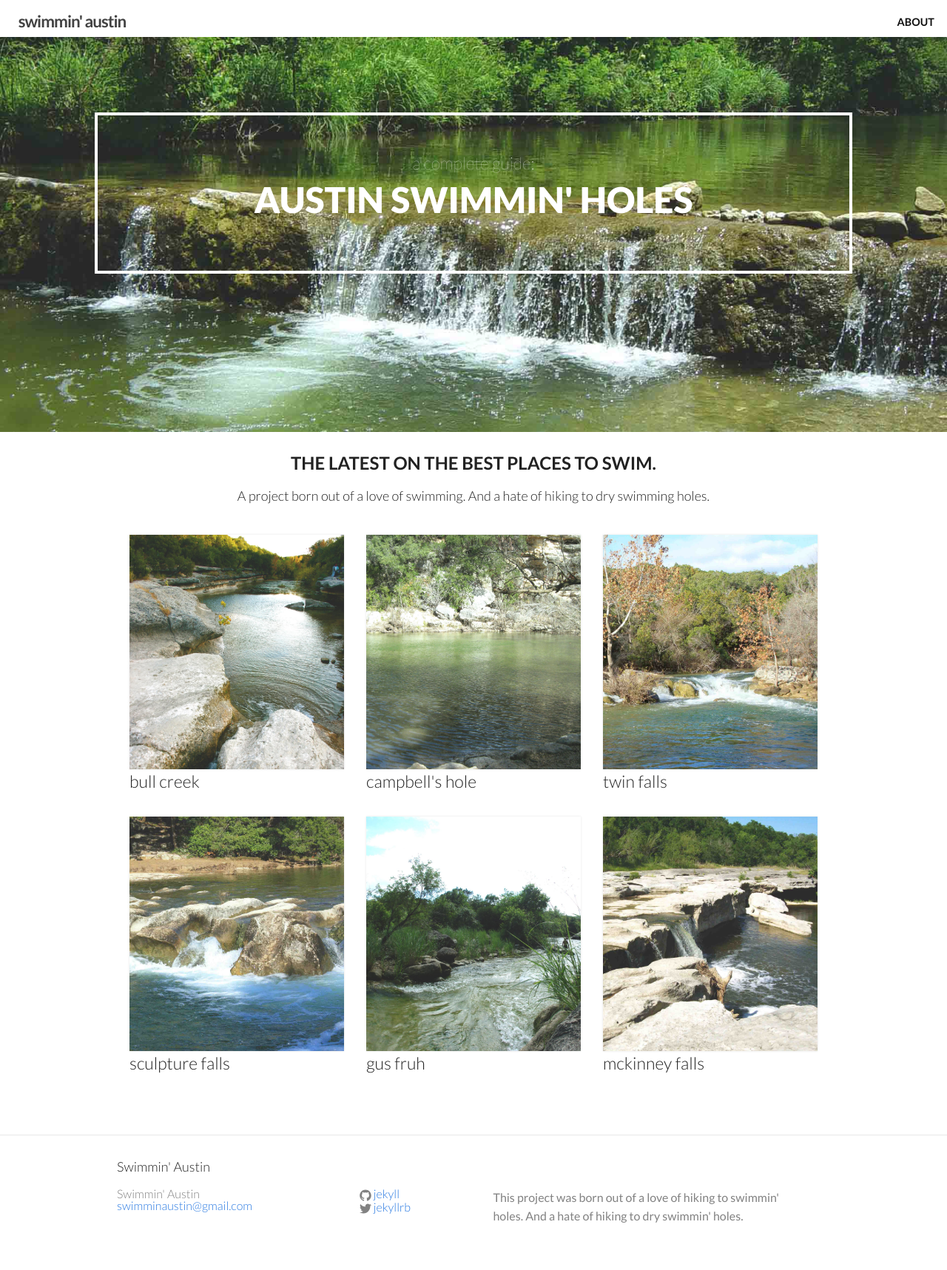
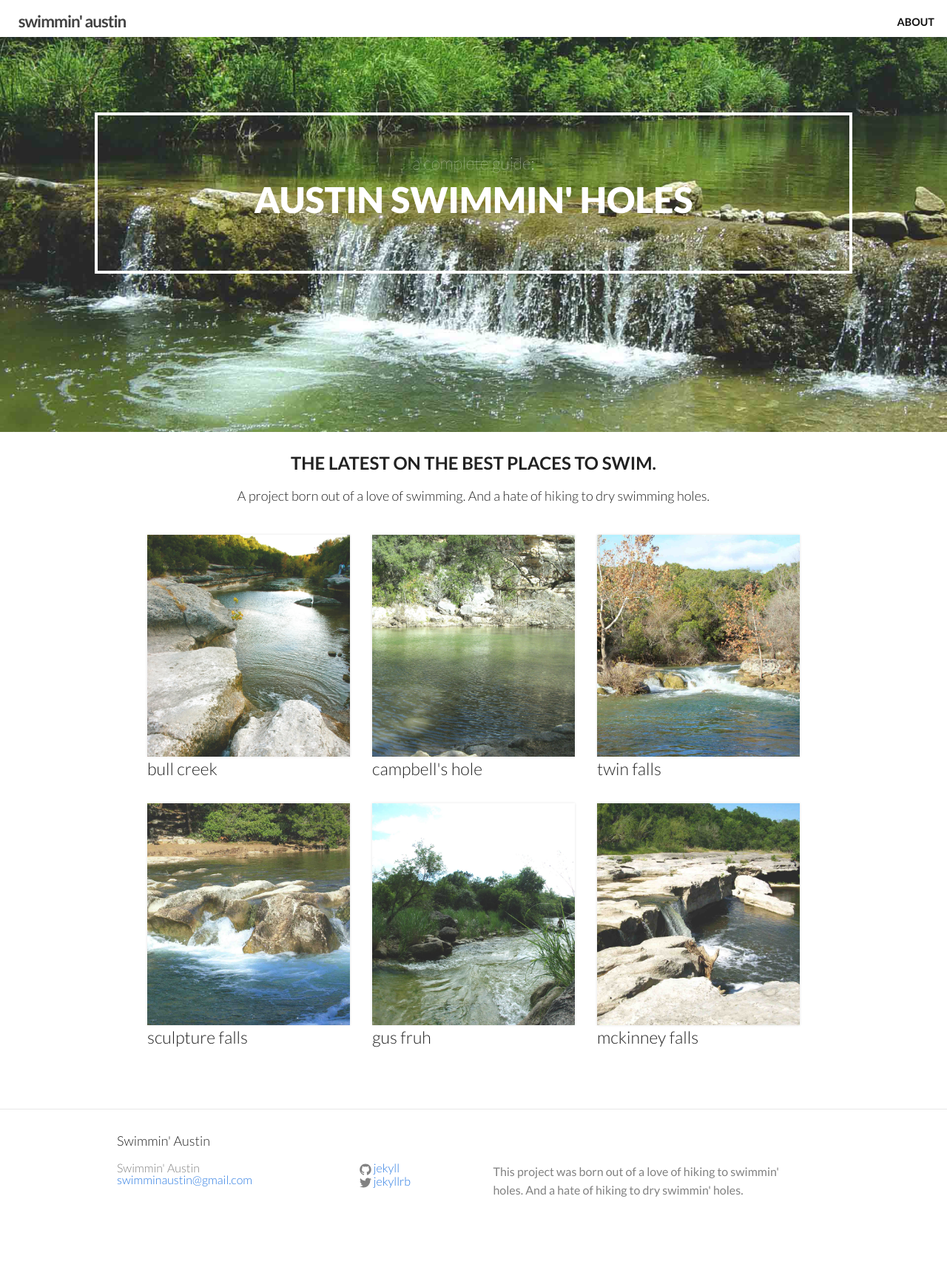
Before and after one commit to stephskaggs/swimnaustin, a Jekyll site: the page built from index.html, in a window 1280 px wide. Shown: the whole page at 74% size. Built offline with Jekyll 4.4.1, drawn with Linux system fonts in a browser that asks for light colours; after the commit the page ends 1682 px from its top, so only the background shows below that.

Commit message:
cleaned up css

```diff
--- a/_sass/_layout.scss
+++ b/_sass/_layout.scss
@@ -150,9 +150,7 @@
 //     color: white;
 // }
 
-.all-swim-holes {
-    margin-bottom: 1em;
-}
+
 
 /**
  * Site footer
@@ -225,7 +223,7 @@
 
 
 /**
- * Page content
+ * hole content
  */
 .page-content {
     max-width: 960px;
@@ -246,6 +244,20 @@
     font-size: 1.5em;
 }
 
+.swim-holes-container {
+    width: 95%;
+}
+
+.all-swim-holes {
+    margin-bottom: 1em;
+}
+
+.all-swim-holes img {
+    padding: 0;
+    margin: 0;
+    box-shadow: 0 0 3.5px rgba(0, 0, 0, 0.1);
+}
+
 .post-list {
     margin-left: 0;
     list-style: none;
@@ -261,25 +273,22 @@
 
 // }
 
-.post-link {
-    display: block;
-    font-size: 24px;
-}
+// .post-link {
+//     display: block;
+//     font-size: 24px;
+// }
 
-.all-swim-holes img {
-    padding: 0;
-    margin: 0;
-    box-shadow: 0 0 3px rgba(0, 0, 0, 0.1);
-}
+
 
 
 
 /**
  * Posts
  */
-.post-header {
-    margin-bottom: $spacing-unit;
-}
+// .post-header {
+//     margin-bottom: $spacing-unit;
+//     // text-align:
+// }
 
 // .post-title {
 //     font-size: 42px;
@@ -329,6 +338,68 @@
 //     max-width: initial;
 }
 
+.post-page h2 {
+    padding-left: .1em;
+    font-weight: 900;
+    text-transform: uppercase;
+    font-size: 3em;
+    margin-top: 0;
+    padding-top: 0;
+
+
+}
+
+.post-page h4 {
+}
+
+.post-page p {
+    padding-left: .1em;
+    font-style: italic;
+}
+
+.status {
+    border: solid black thin;
+    padding-top: 1em;
+    padding-bottom: 1em;
+    padding-left: .5em;
+    // display: inline block;
+    font-weight: 500;
+    margin-left: 0;
+}
+
+.hole-info ul {
+    margin: 0;
+    padding: 0;
+    line-height: 1.75;
+}
+
+
+.post-images img {
+    box-shadow: 0 0 3px rgba(0, 0, 0, 0.1);
+    // margin: 1em;
+}
+
+.map {
+    width: 100%;
+    margin-left: auto;
+    margin-right: auto;
+    max-width: initial;
+}
+
+.map img{
+    // border: purple solid;
+    width: 100%
+
+}
+
+#instafeed {
+    width: 100%;
+}
+
+.more-holes {
+    margin-top: 5em;
+}
+
 // .post-top-container {
 //     border: solid green;
 //     margin: auto;
@@ -365,47 +436,10 @@
 //     }
 // }
 
-.map {
-    width: 100%;
-    margin-left: auto;
-    margin-right: auto;
-    max-width: initial;
-}
-
-.map img{
-    // border: purple solid;
-    width: 100%
-
-}
-
-#instafeed {
-    width: 100%;
-}
-
-.post-page h2 {
-    padding-left: .1em;
-    font-weight: 900;
-    text-transform: uppercase;
-    font-size: 3em;
-    margin-top: 0;
-    padding-top: 0;
 
 
-}
 
-.post-page h4 {
-}
 
-.post-page p {
-    padding-left: .1em;
-    font-style: italic;
-}
-
-.hole-info ul {
-    margin: 0;
-    padding: 0;
-    line-height: 1.75;
-}
 
 // .post-body-copy {
 //     margin: 0;
@@ -414,29 +448,7 @@
 // }
 
 
-.hole-info {
-    // float: right;
-}
 
-.section-title {
-    // text-align: center;
-}
-
-.post-images img {
-    box-shadow: 0 0 3px rgba(0, 0, 0, 0.1);
-    // margin: 1em;
-}
-
-.status {
-    border: solid black thin;
-    padding-top: 1em;
-    padding-bottom: 1em;
-    padding-left: .5em;
-    // display: inline block;
-    font-weight: 500;
-    margin-left: 0;
-}
-
-.more-holes {
-    margin-top: 5em;
-}
+// .section-title {
+//     // text-align: center;
+// }
--- a/index.html
+++ b/index.html
@@ -11,7 +11,7 @@
 
 
  <!--    row 1 -->
-    <div class="row">
+    <div class="swim-holes-container row">
 
     {% for post in site.categories.swim%}
       <div class="all-swim-holes column small-12 medium-6 large-4">
```
